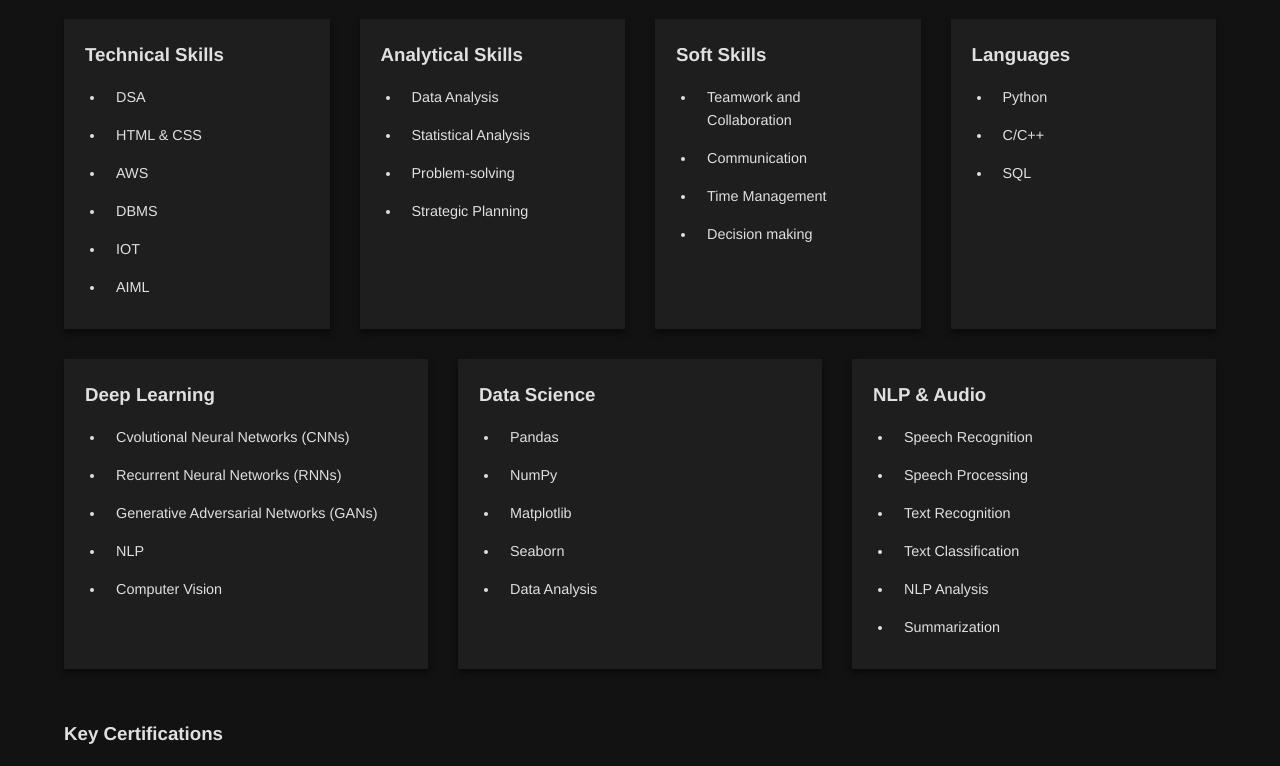
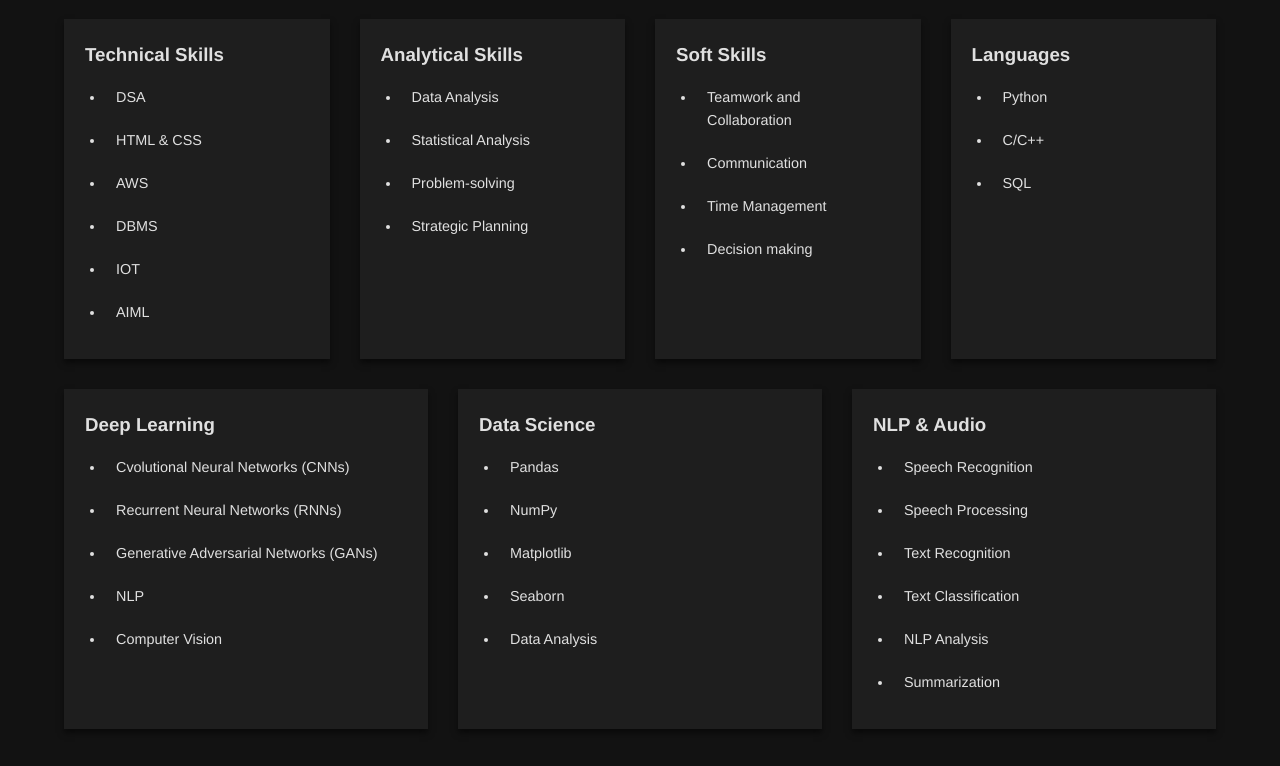
Before and after one commit to sakethreddy0302/Saketh-Portfolio, a plain HTML site: page index.html in a window 1280 px wide. Shown: the part 1810-2576 px from the top of the page. Drawn offline with Linux system fonts and the light colour scheme.

Commit message:
Adjust border and margin styles in style.css

```diff
--- a/style.css
+++ b/style.css
@@ -212,8 +212,7 @@ header {
     min-width: 250px;
     padding: 20px;
     background-color: var(--card-background);
-    /* The border will now be uniform, relying on the hover effect for accent */
-    border: 1px solid var(--card-background);
+    border: 1px solid var(--card-background); /* Base border to match card */
     box-shadow: 0 4px 6px rgba(0, 0, 0, 0.5); /* Base dark shadow */
     transition: box-shadow 0.3s ease-in-out, border 0.3s;
 }
@@ -236,7 +235,7 @@ header {
 
 .skill-category li {
     /* REDUCED LINE SPACE */
-    margin-bottom: 3px; /* Reduced from 8px */
+    margin-bottom: 8px; /* Increased line space */
 
     /* REDUCED FONT SIZE */
     font-size: 0.9em; /* Added/adjusted for smaller text */
@@ -531,8 +530,6 @@ footer {
 }
 
 
-
-
 /* ---------------------------------------------------- */
 /* LIGHT THEME VARIABLES (For Toggle) */
 /* ---------------------------------------------------- */
```
